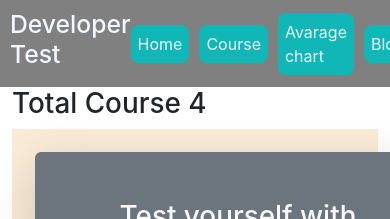
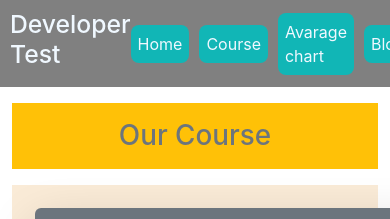
Before and after one commit to sarwar-asik/quize-old-p, a React (Create React App) app: page /course in a window 390 px wide. Shown: the top 219 px of the page. Built offline with nearby package versions, Linux system fonts and the light colour scheme.

Commit message:
responsived course

```diff
--- a/src/Router.js
+++ b/src/Router.js
@@ -5,6 +5,7 @@ import Home from "./components/homes/Home";
 import Quize from "./components/Quiez/Quize";
 import ErrorBoundary from "./components/utilities/errorHandling";
 import Root from "./Root";
+
 
 const router = createBrowserRouter([
   {
@@ -23,6 +24,10 @@ const router = createBrowserRouter([
       element:<Quize></Quize>}
     ],
   },
+  {
+    path:'*',
+    element:<ErrorBoundary></ErrorBoundary>
+  }
 ]);
 
 export default router;
--- a/src/components/Course/Course.js
+++ b/src/components/Course/Course.js
@@ -7,8 +7,8 @@ const Course = () => {
   const courses = useContext(CousreContext);
   // console.log(courses.data)
   return (
-    <div className="container">
-      <h1>Total Course {courses.data.length}</h1>
+    <div className="container text-center ">
+      <h1 className="my-3 bg-warning py-3 text-muted">Our Course </h1>
       <div className="course-container">
         {courses.data.map((course) => (
           <SingleCours key={course.id} course={course}></SingleCours>
--- a/src/components/utilities/errorHandling.js
+++ b/src/components/utilities/errorHandling.js
@@ -10,7 +10,7 @@ import {useRouteError } from "react-router-dom";
         <br />
         {error && (
           <div>
-            <p className='text-danger fs-2'>{error.statusText || error.message}</p>
+            <p className='text-muted fs-2'>{error.statusText || error.message}</p>
             <p className="text-warning">{error.status}</p>
           </div>
         )}
```
